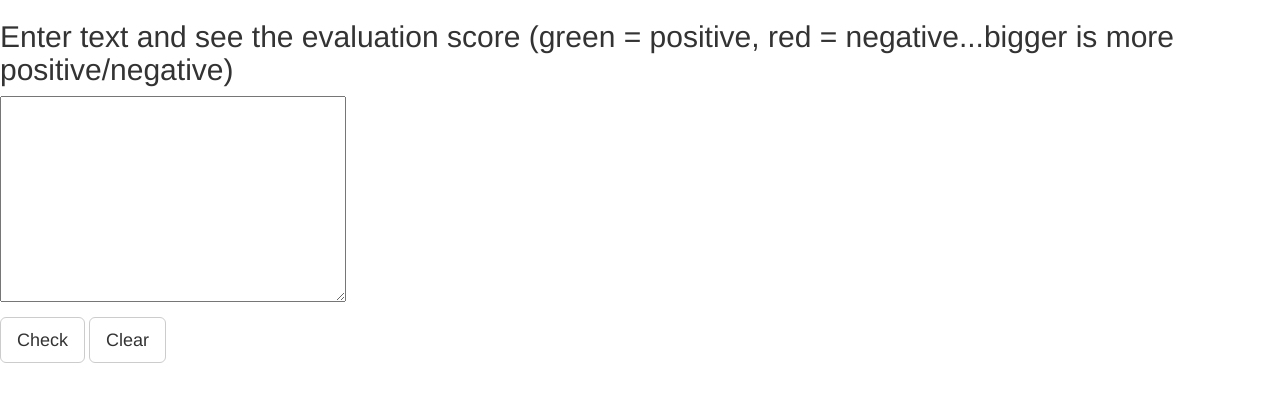
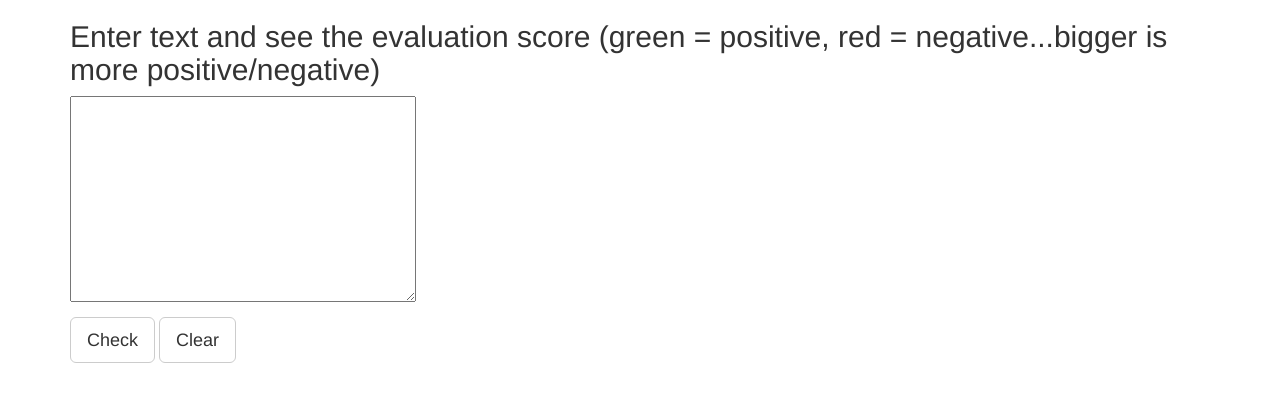
Before and after one commit to ljwall/feels, a website with bundled scripts: page index.html in a window 1280 px wide. Built offline with nearby package versions, Linux system fonts and the light colour scheme.

Commit message:
re-added container

```diff
--- a/index.html
+++ b/index.html
@@ -9,7 +9,7 @@
   </head>
   <body>
 
-  	<div ng-controller="feelsCtrl as thing">
+  	<div class="container" ng-controller="feelsCtrl as thing">
     	<h2>Enter text and see the evaluation score (green = positive, red = negative...bigger is more positive/negative)</h2>
 
 <p><textarea ng-model="message" cols="40" rows="10"></textarea></p>
```
